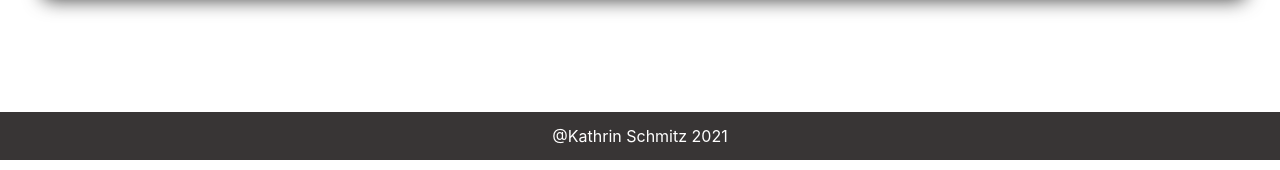
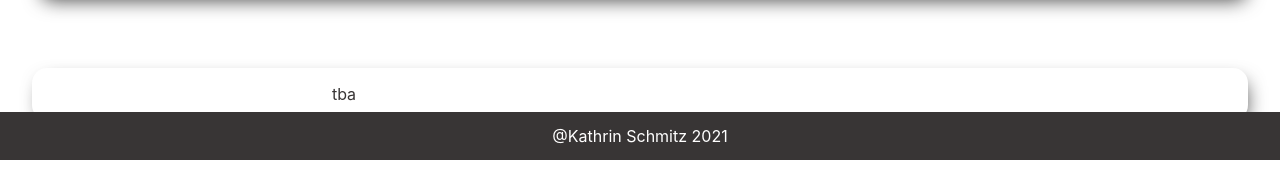
Before and after one commit to kschmitz123/my-portfolio, a React (Create React App) app in the folder client/: page /projects in a window 1280 px wide. Shown: the part 640-810 px from the top of the page. Built offline with nearby package versions, Linux system fonts and the light colour scheme.

Commit message:
Add project placeholder

```diff
--- a/client/src/pages/Projects.tsx
+++ b/client/src/pages/Projects.tsx
@@ -38,6 +38,7 @@ export default function Projects() {
           </div>
         </span>
       </ProjectPreview>
+      <ProjectPreview>tba</ProjectPreview>
     </>
   );
 }
```
